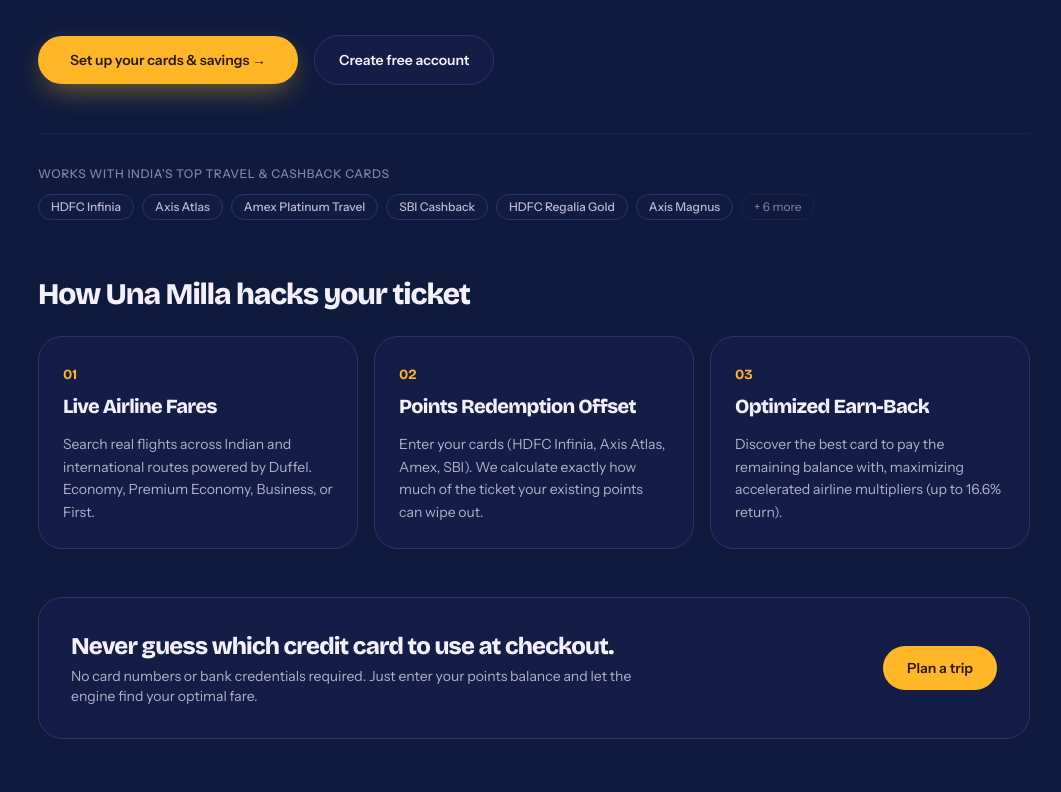
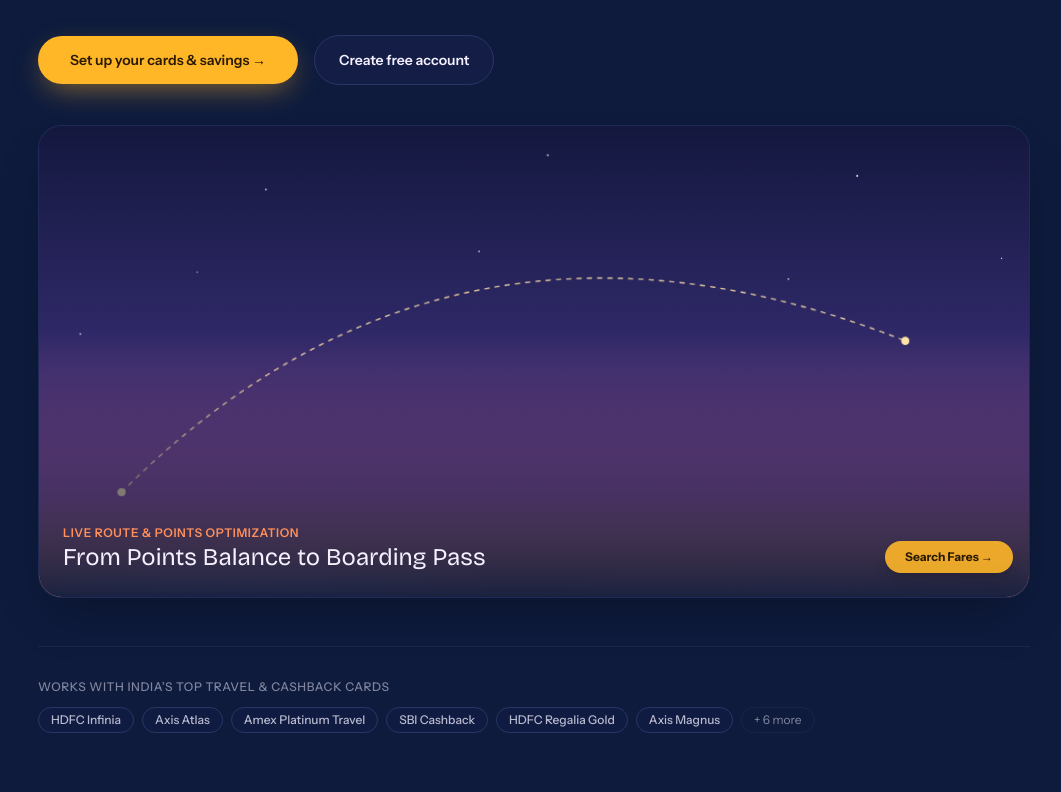
Before and after one commit to 0202aditya/hackathon-1-idea1-Aditya-gupta-frontend, a Next.js app: page / in a window 1280 px wide. Shown: the part 428-1220 px from the top of the page, without its empty margins (106-1167 px from the left). Built offline with nearby package versions, Linux system fonts and the light colour scheme; no server answers.

Commit message:
feat(ui): add page transition animations, button click micro-interactions, and hero flight showcase image

```diff
--- a/app/globals.css
+++ b/app/globals.css
@@ -94,3 +94,42 @@
 .ticket-perf::after {
   right: -12px;
 }
+
+/* Smooth window / page transitions */
+@keyframes pageEnter {
+  0% {
+    opacity: 0;
+    transform: translateY(10px);
+  }
+  100% {
+    opacity: 1;
+    transform: translateY(0);
+  }
+}
+
+.animate-page-enter {
+  animation: pageEnter 0.35s cubic-bezier(0.16, 1, 0.3, 1) forwards;
+}
+
+/* Button & interactive click micro-animations */
+button,
+a,
+input[type="button"],
+input[type="submit"] {
+  transition: transform 0.15s cubic-bezier(0.2, 0, 0, 1), box-shadow 0.2s ease, background-color 0.15s ease, border-color 0.15s ease, opacity 0.15s ease;
+}
+
+button:active:not(:disabled),
+a:active:not([aria-disabled="true"]),
+.btn-press:active {
+  transform: scale(0.97);
+}
+
+/* Card hover lift effect */
+.card-hover {
+  transition: transform 0.25s cubic-bezier(0.16, 1, 0.3, 1), box-shadow 0.25s ease, border-color 0.25s ease;
+}
+
+.card-hover:hover {
+  transform: translateY(-2px);
+}
--- a/app/page.tsx
+++ b/app/page.tsx
@@ -74,6 +74,34 @@
         )}
       </div>
 
+      {/* Hero Flight Arc Visual Showcase */}
+      <div className="mt-10 overflow-hidden rounded-3xl border border-line/60 bg-gradient-to-b from-card to-night shadow-2xl transition-all duration-300 hover:border-glow/40 hover:shadow-[0_15px_40px_-10px_rgba(255,143,90,0.25)]">
+        <div className="relative aspect-[16/10] sm:aspect-[21/10] w-full overflow-hidden">
+          <img
+            src="/hero-flight.png"
+            alt="Una Milla flight arc journey illustration"
+            className="h-full w-full object-cover object-center transition-transform duration-700 hover:scale-105"
+          />
+          <div className="absolute inset-0 bg-gradient-to-t from-background/95 via-transparent to-transparent pointer-events-none" />
+          <div className="absolute bottom-4 left-4 sm:bottom-6 sm:left-6 right-4 flex items-end justify-between">
+            <div>
+              <p className="text-xs font-semibold uppercase tracking-wider text-glow">
+                Live Route & Points Optimization
+              </p>
+              <p className="font-display text-lg sm:text-2xl text-mist">
+                From Points Balance to Boarding Pass
+              </p>
+            </div>
+            <Link
+              href="/plan"
+              className="hidden sm:inline-flex rounded-full bg-marigold/90 px-5 py-2 text-xs font-bold text-[#2a1a00] hover:bg-marigold transition-all active:scale-95 shadow-lg"
+            >
+              Search Fares →
+            </Link>
+          </div>
+        </div>
+      </div>
+
       {/* Supported Cards Pill Strip */}
       <div className="mt-12 pt-8 border-t border-line/40">
         <p className="text-xs font-medium uppercase tracking-wider text-foreground/50">
@@ -103,7 +131,7 @@
           {features.map((feature) => (
             <div
               key={feature.title}
-              className="relative rounded-3xl border border-line bg-card p-6 flex flex-col justify-between"
+              className="relative rounded-3xl border border-line bg-card p-6 flex flex-col justify-between card-hover hover:border-line/90 shadow-sm"
             >
               <div>
                 <span className="font-display text-sm font-bold text-rust">
--- a/app/searches/page.tsx
+++ b/app/searches/page.tsx
@@ -103,7 +103,7 @@
             return (
               <div
                 key={item.id}
-                className="rounded-3xl border border-line bg-card p-6 sm:p-7 transition-all hover:border-line/80 shadow-sm"
+                className="rounded-3xl border border-line bg-card p-6 sm:p-7 card-hover shadow-sm"
               >
                 {/* Header: Route & Badges */}
                 <div className="flex flex-wrap items-center justify-between gap-3 border-b border-line/40 pb-4">
--- /dev/null
+++ b/app/template.tsx
@@ -0,0 +1,7 @@
+"use client";
+
+import { ReactNode } from "react";
+
+export default function Template({ children }: { children: ReactNode }) {
+  return <div className="animate-page-enter">{children}</div>;
+}
--- a/components/site-header.tsx
+++ b/components/site-header.tsx
@@ -26,8 +26,8 @@
           <Link
             key={link.href}
             href={link.href}
-            className={`shrink-0 rounded-full px-3 py-1.5 text-sm ${
-              active ? "bg-dusk text-mist" : "text-mist/70 hover:bg-white/10 hover:text-mist"
+            className={`shrink-0 rounded-full px-3 py-1.5 text-sm transition-all duration-200 active:scale-95 ${
+              active ? "bg-dusk text-mist shadow-sm" : "text-mist/70 hover:bg-white/10 hover:text-mist"
             }`}
           >
             {link.label}
--- a/lib/classes.ts
+++ b/lib/classes.ts
@@ -4,7 +4,7 @@
 export const labelClass = "mb-1.5 block text-sm font-medium";
 
 export const primaryClass =
-  "inline-flex w-full items-center justify-center gap-2 rounded-full bg-marigold px-5 py-3 text-sm font-semibold text-[#2a1a00] shadow-[0_10px_30px_-8px_rgba(255,182,39,0.55)] transition hover:bg-[#e5a31f] sm:w-auto";
+  "inline-flex w-full items-center justify-center gap-2 rounded-full bg-marigold px-5 py-3 text-sm font-semibold text-[#2a1a00] shadow-[0_10px_30px_-8px_rgba(255,182,39,0.55)] transition-all duration-200 hover:bg-[#e5a31f] hover:shadow-[0_12px_35px_-6px_rgba(255,182,39,0.7)] active:scale-95 cursor-pointer sm:w-auto";
 
 export const secondaryClass =
-  "inline-flex w-full items-center justify-center gap-2 rounded-full border border-mist/30 bg-transparent px-5 py-3 text-sm font-semibold text-mist transition hover:bg-white/10 sm:w-auto";
+  "inline-flex w-full items-center justify-center gap-2 rounded-full border border-mist/30 bg-transparent px-5 py-3 text-sm font-semibold text-mist transition-all duration-200 hover:bg-white/10 hover:border-mist/60 active:scale-95 cursor-pointer sm:w-auto";
```
Also changed, not shown: public/hero-flight.png (added).
